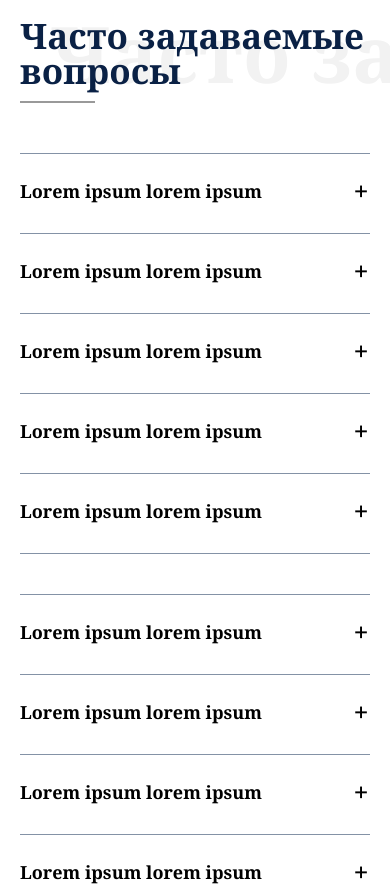
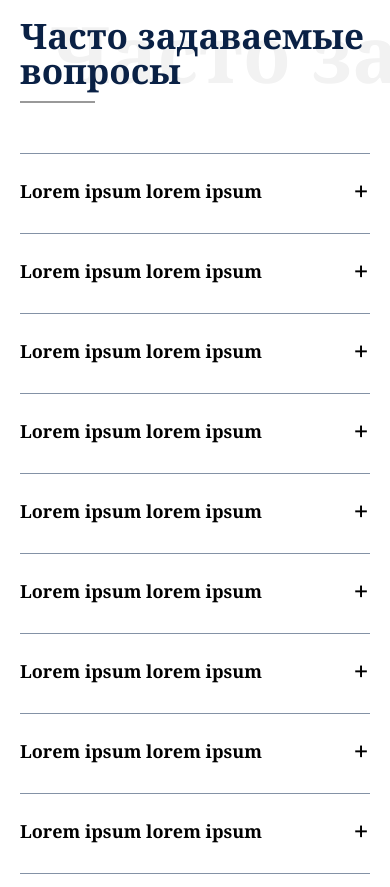
Before and after one commit to Archangel2903/aerks, a plain HTML site: page about-us.html in a window 390 px wide. Shown: the part 1548-2435 px from the top of the page. Drawn offline with Linux system fonts and the light colour scheme; files whose address does not match are found by name.

Commit message:
edit 1.0

```diff
--- a/scss/layout/_content.scss
+++ b/scss/layout/_content.scss
@@ -474,6 +474,7 @@
     }
   }
   &__title {
+    cursor: pointer;
     position: relative;
     padding: 0 20px 0 0;
     font-weight: bold;
--- a/scss/layout/_media.scss
+++ b/scss/layout/_media.scss
@@ -354,8 +354,14 @@
 @media screen and (max-width: 540px) {
   .faq {
     &__content {
+      grid-gap: 0;
       grid-template-columns: repeat(auto-fill, minmax(100%, auto));
       justify-content: center;
+    }
+    &__box:not(:first-child) {
+      .faq__item:first-of-type {
+        border-top: none;
+      }
     }
   }
 }
```
Also changed, not shown: css/style.css.
